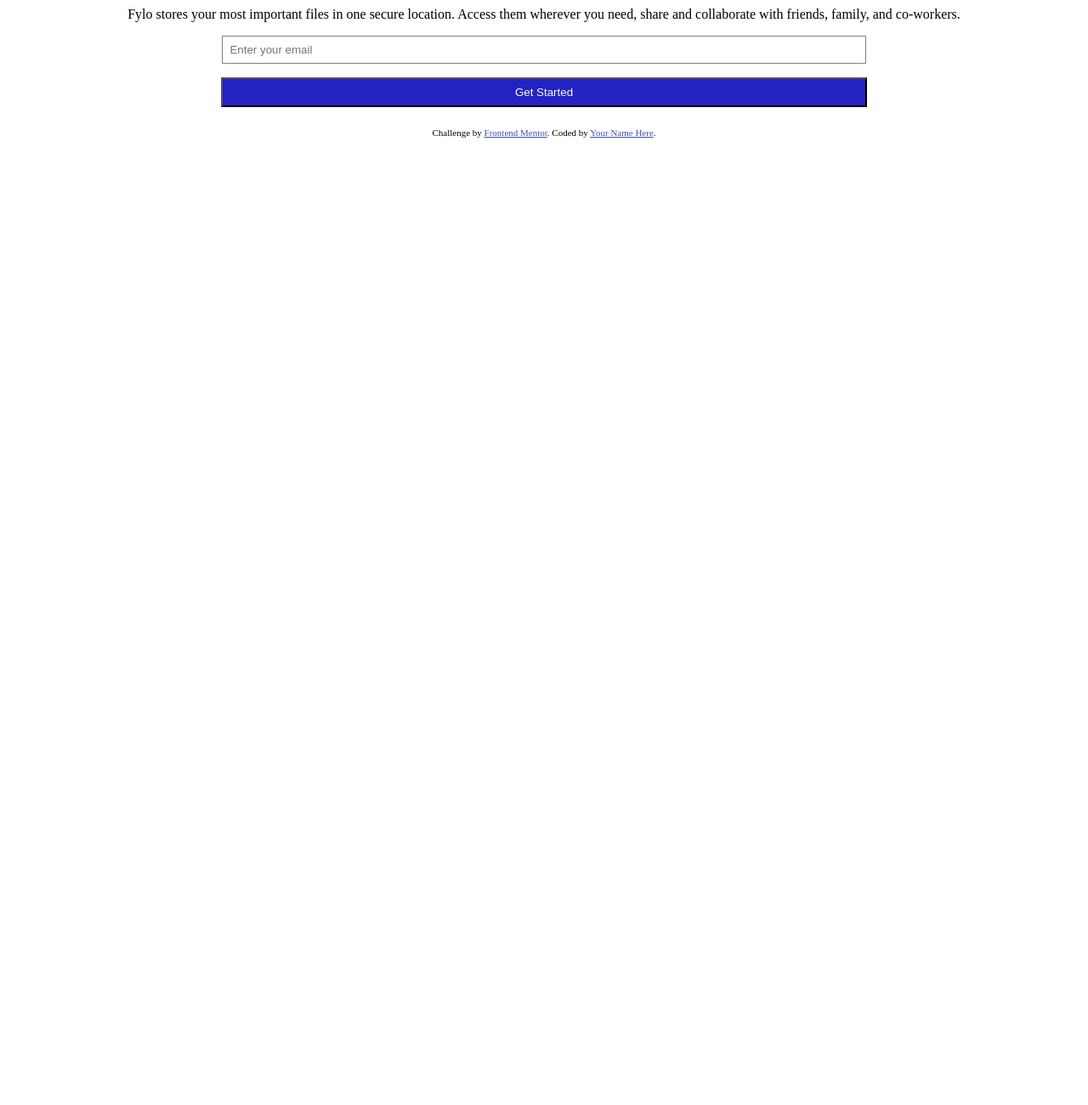
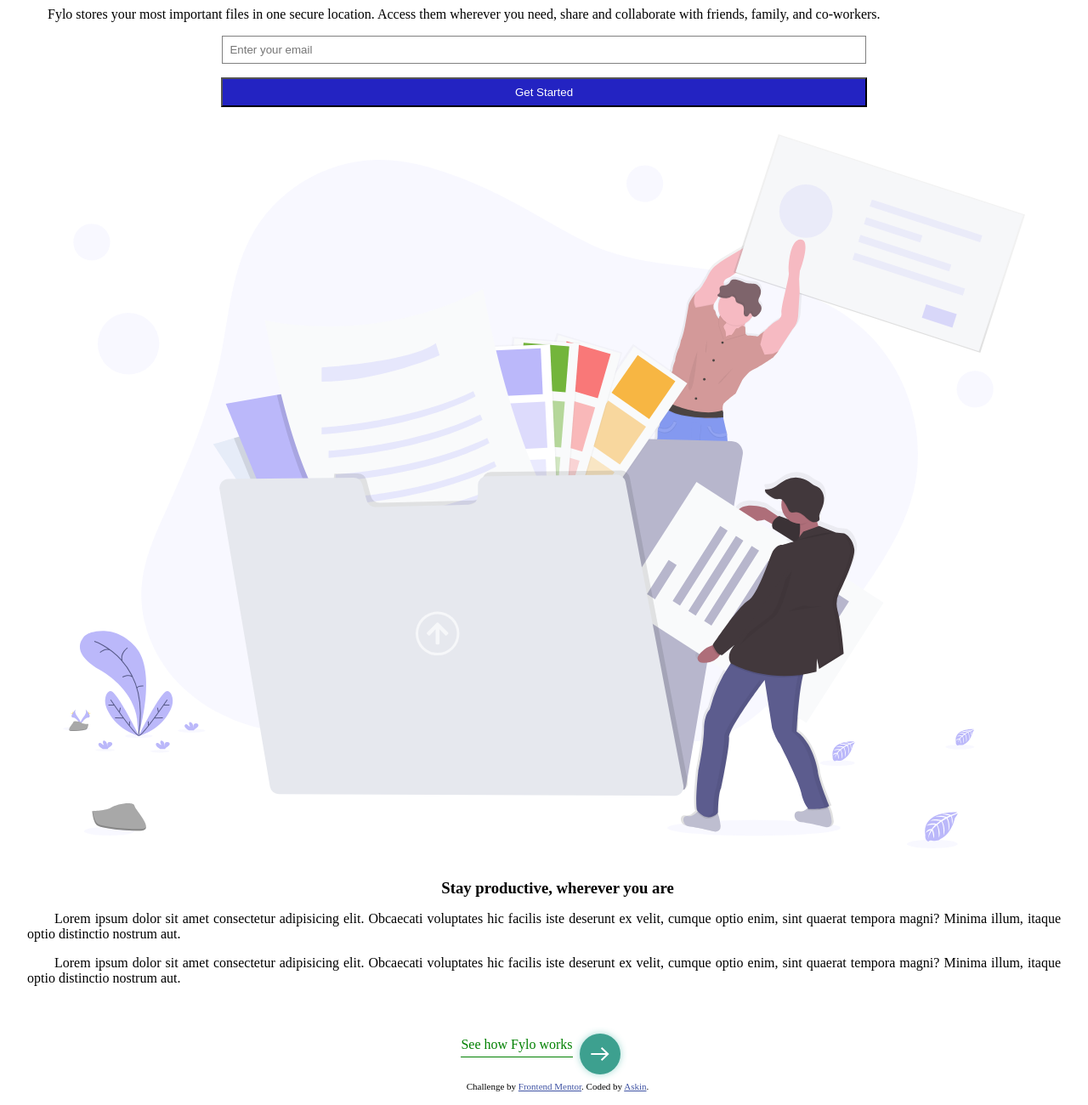
Before and after one commit to askinekincihf/Fylo-landing-page, a plain HTML site: page index.html in a window 1280 px wide. Shown: the part 1158-2458 px from the top of the page at 85% size. Before the commit the page ends 1336 px from the top, so only its background shows below. Drawn offline with Linux system fonts and the light colour scheme.

Commit message:
added section two

```diff
--- a/index.html
+++ b/index.html
@@ -46,13 +46,50 @@
     <main>
       <section class="hero">
         <div class="bg-img">
-          <img src="/images/illustration-2.svg" alt="">
+          <img src="/images/illustration-2.svg" alt="illustration-2" />
         </div>
         <div class="hero-content">
           <h1>All your files in one secure location, accessible anywhere.</h1>
-          <p>Fylo stores your most important files in one secure location. Access them wherever you need, share and collaborate with friends, family, and co-workers.</p>
-          <input type="email" name="email" id="email" placeholder="Enter your email">
+          <p>
+            Fylo stores your most important files in one secure location. Access
+            them wherever you need, share and collaborate with friends, family,
+            and co-workers.
+          </p>
+          <input
+            type="email"
+            name="email"
+            id="email"
+            placeholder="Enter your email"
+          />
           <button class="hero-content-btn">Get Started</button>
+        </div>
+      </section>
+
+      <section class="section-two">
+        <div class="img2">
+          <img src="./images/illustration-1.svg" alt="illustration-1" />
+        </div>
+        <div class="section-two-content">
+          <h3>Stay productive, wherever you are</h3>
+          <p>
+            Lorem ipsum dolor sit amet consectetur adipisicing elit. Obcaecati
+            voluptates hic facilis iste deserunt ex velit, cumque optio enim,
+            sint quaerat tempora magni? Minima illum, itaque optio distinctio
+            nostrum aut.
+          </p>
+          <p>
+            Lorem ipsum dolor sit amet consectetur adipisicing elit. Obcaecati
+            voluptates hic facilis iste deserunt ex velit, cumque optio enim,
+            sint quaerat tempora magni? Minima illum, itaque optio distinctio
+            nostrum aut.
+          </p>
+        </div>
+        <div class="section-two-link">
+          <p>See how Fylo works</p>
+          <img class="arrow" src="./images/icon-arrow.svg" alt="arrow" />
+        </div>
+        <div class="blackquoto">
+          <blockquote></blockquote>
         </div>
       </section>
     </main>
@@ -109,7 +146,7 @@
         Challenge by
         <a href="https://www.frontendmentor.io?ref=challenge" target="_blank"
           >Frontend Mentor</a
-        >. Coded by <a href="#">Your Name Here</a>.
+        >. Coded by <a href="#">Askin</a>.
       </p>
     </footer>
   </body>
--- a/style.css
+++ b/style.css
@@ -23,6 +23,7 @@ header {
 .icon {
     margin-left: 1rem;
     vertical-align: center;
+    cursor: pointer;
 }
 
 .hamburger-icon img:hover {
@@ -42,6 +43,7 @@ header {
 
 .hamburger-icon {
     margin-right: 2rem;
+    cursor: pointer;
 }
 
 .menu {
@@ -57,6 +59,7 @@ main {
 /* Hero section */
 
 .hero {
+    margin-bottom: 2rem;
 }
 
 .bg-img {
@@ -66,7 +69,7 @@ main {
     /* background: url("/images/illustration-2.svg") no-repeat; */
     /* background-size: cover; */
     /* background-origin: border-box; */
-    width: 100%;
+    /* width: 100%; */
 }
 
 .bg-img img {
@@ -81,14 +84,12 @@ main {
     display: flex;
     flex-direction: column;
     justify-content: space-between;
-    /* align-items: space-between; */
     margin: 1.5rem;
 }
 
 .hero-content h1, p, input {
 margin-bottom: 1rem;
 text-align: center;
-/* font-size: 1.5rem; */
 }
 
 .hero-content input, button {
@@ -106,4 +107,48 @@ text-align: center;
     background-color: rgb(35, 35, 194);
     color: #fff;
     text-align: center;
+    cursor: pointer;
 }
+
+.section-two {
+    display: flex;
+    flex-direction: column;
+    align-items: center;
+}
+
+.section-two img {
+   width: 100%;
+}
+
+.section-two-content {
+    padding: 2rem;
+}
+
+.section-two-content h3, p {
+    text-align: justify;
+    text-indent: 2rem;
+    margin-bottom: 1rem;
+}
+
+.section-two-content h3 {
+    text-align: center;
+}
+
+.section-two-link {
+    display: flex;
+    justify-content: center;
+    align-items: center;
+    width: 100%;
+    cursor: pointer;
+}
+
+.section-two-link p {
+    border-bottom: 1px solid green;
+    text-indent: 0;
+    padding-bottom: 0.3rem;
+    color: green;
+}
+
+.section-two-link img {
+    width: 5%;
+}
```
